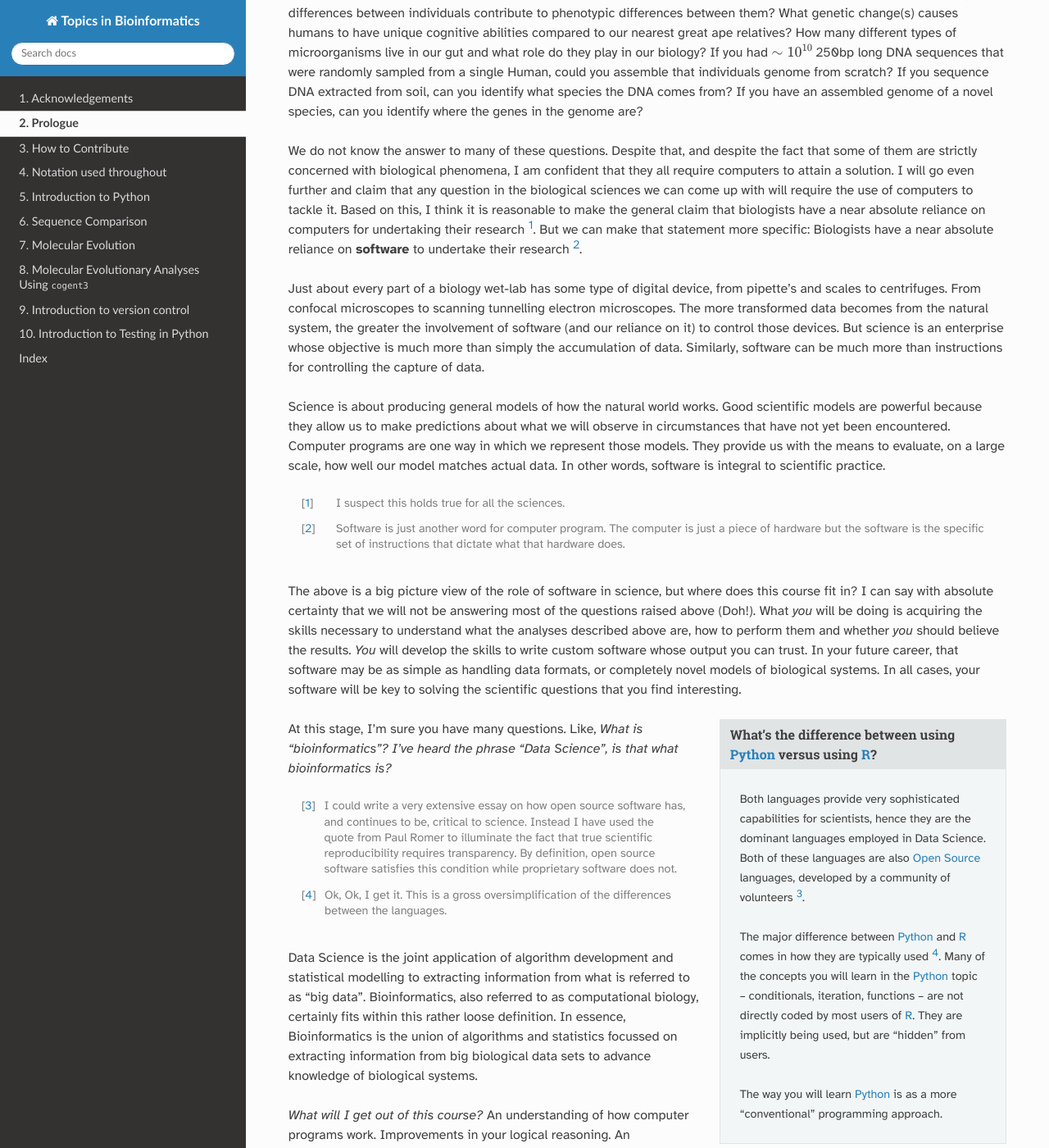
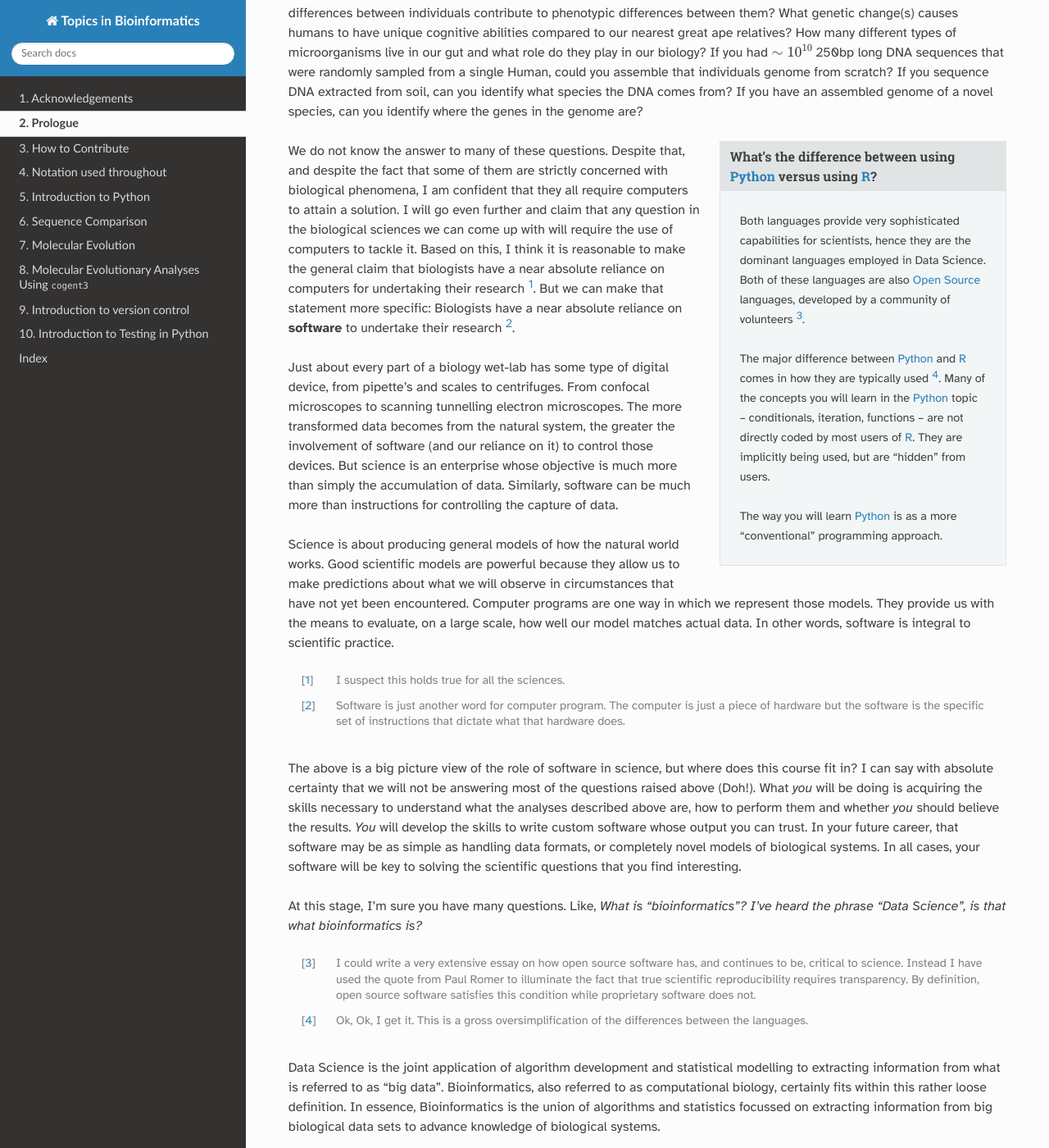
Before and after one commit to GavinHuttley/tib, a Sphinx documentation site: the page built from source/intro.rst, in a window 1280 px wide and 1400 px high, scrolled down 229 px. Shown: the whole window at 82% size. Built offline with Sphinx 7.4.7 and the Read the Docs theme 2.0.0, drawn with Linux system fonts in a browser that asks for light colours; part of the change alters nothing that is shown.

```diff
--- a/source/intro.rst
+++ b/source/intro.rst
@@ -5,6 +5,14 @@ Prologue
 .. sectionauthor:: Gavin Huttley
 
 How is life encoded in nucleic acids? What is the minimum number of nucleotides required to encode a virus? Do all genetic differences between individuals contribute to phenotypic differences between them? What genetic change(s) causes humans to have unique cognitive abilities compared to our nearest great ape relatives? How many different types of microorganisms live in our gut and what role do they play in our biology? If you had :math:`\sim 10^{10}` 250bp long DNA sequences that were randomly sampled from a single Human, could you assemble that individuals genome from scratch? If you sequence DNA extracted from soil, can you identify what species the DNA comes from? If you have an assembled genome of a novel species, can you identify where the genes in the genome are?
+
+.. sidebar:: What's the difference between using Python_ versus using R_?
+
+    Both languages provide very sophisticated capabilities for scientists, hence they are the dominant languages employed in Data Science. Both of these languages are also `Open Source <https://en.wikipedia.org/wiki/Open_source>`_ languages, developed by a community of volunteers [3]_.
+
+    The major difference between Python_ and R_ comes in how they are typically used [4]_. Many of the concepts you will learn in the Python_ topic -- conditionals, iteration, functions -- are not directly coded by most users of R_. They are implicitly being used, but are "hidden" from users.
+
+    The way you will learn Python_ is as a more "conventional" programming approach.
 
 We do not know the answer to many of these questions. Despite that, and despite the fact that some of them are strictly concerned with biological phenomena, I am confident that they all require computers to attain a solution. I will go even further and claim that any question in the biological sciences we can come up with will require the use of computers to tackle it. Based on this, I think it is reasonable to make the general claim that biologists have a near absolute reliance on computers for undertaking their research [1]_. But we can make that statement more specific: Biologists have a near absolute reliance on **software** to undertake their research [2]_.
 
@@ -16,14 +24,6 @@ Science is about producing general models of how the natural world works. Good s
 .. [2] Software is just another word for computer program. The computer is just a piece of hardware but the software is the specific set of instructions that dictate what that hardware does.
 
 The above is a big picture view of the role of software in science, but where does this course fit in? I can say with absolute certainty that we will not be answering most of the questions raised above (Doh!). What *you* will be doing is acquiring the skills necessary to understand what the analyses described above are, how to perform them and whether *you* should believe the results. *You* will develop the skills to write custom software whose output you can trust. In your future career, that software may be as simple as handling data formats, or completely novel models of biological systems. In all cases, your software will be key to solving the scientific questions that you find interesting.
-
-.. sidebar:: What's the difference between using Python_ versus using R_?
-
-    Both languages provide very sophisticated capabilities for scientists, hence they are the dominant languages employed in Data Science. Both of these languages are also `Open Source <https://en.wikipedia.org/wiki/Open_source>`_ languages, developed by a community of volunteers [3]_.
-
-    The major difference between Python_ and R_ comes in how they are typically used [4]_. Many of the concepts you will learn in the Python_ topic -- conditionals, iteration, functions -- are not directly coded by most users of R_. They are implicitly being used, but are "hidden" from users.
-
-    The way you will learn Python_ is as a more "conventional" programming approach.
 
 At this stage, I'm sure you have many questions. Like, *What is "bioinformatics"?* *I've heard the phrase "Data Science", is that what bioinformatics is?*
 
```
